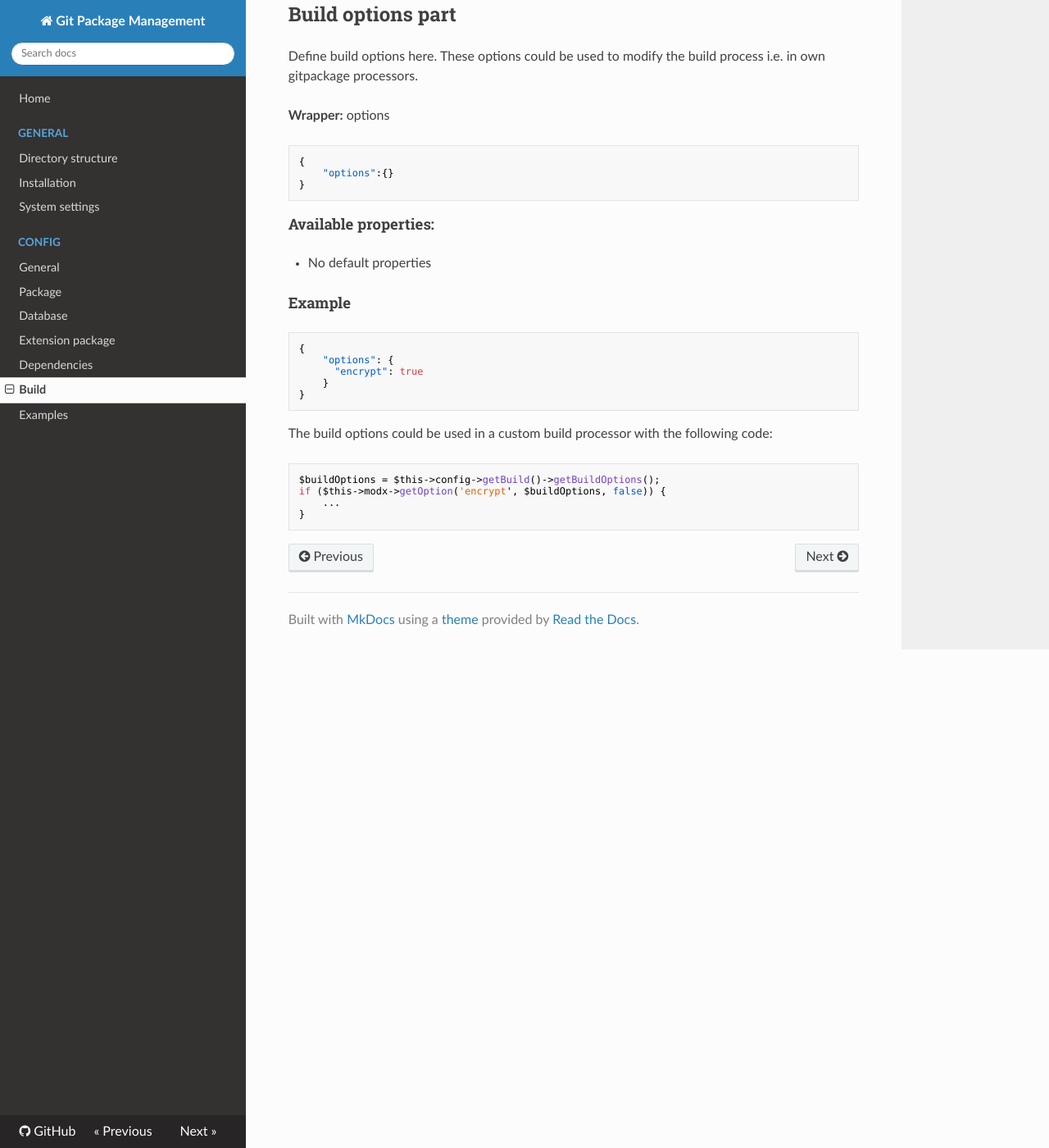
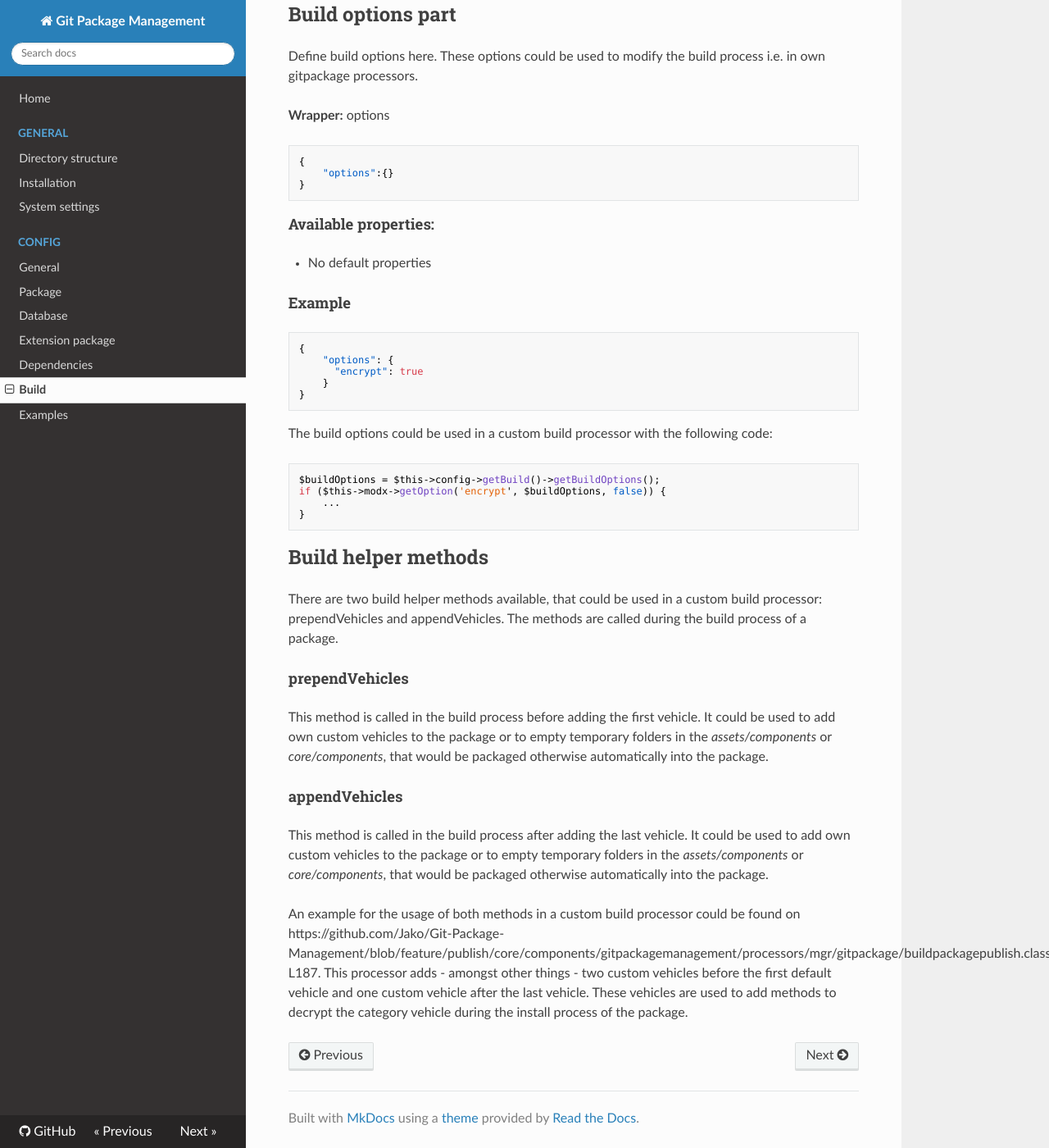
Before and after one commit to theboxer/Git-Package-Management, an MkDocs documentation site: the page built from core/components/gitpackagemanagement/docs/config/build.md, in a window 1280 px wide and 1400 px high, scrolled down 2022 px. Shown: the whole window at 82% size. Built offline with MkDocs 1.6.1, drawn with Linux system fonts in a browser that asks for light colours; nearby versions of some CDN libraries; old or Windows-style settings are respelled for this version of MkDocs.

Commit message:
Update build docs: build helper methods - prependVehicles, appendVehicles

````diff
--- a/core/components/gitpackagemanagement/docs/config/build.md
+++ b/core/components/gitpackagemanagement/docs/config/build.md
@@ -109,3 +109,17 @@ if ($this->modx->getOption('encrypt', $buildOptions, false)) {
     ...
 }
 ```
+
+## Build helper methods
+
+There are two build helper methods available, that could be used in a custom build processor: prependVehicles and appendVehicles. The methods are called during the build process of a package.
+
+#### prependVehicles
+
+This method is called in the build process before adding the first vehicle. It could be used to add own custom vehicles to the package or to empty temporary folders in the *assets/components* or *core/components*, that would be packaged otherwise automatically into the package.
+
+#### appendVehicles
+
+This method is called in the build process after adding the last vehicle. It could be used to add own custom vehicles to the package or to empty temporary folders in the *assets/components* or *core/components*, that would be packaged otherwise automatically into the package.
+
+An example for the usage of both methods in a custom build processor could be found on https://github.com/Jako/Git-Package-Management/blob/feature/publish/core/components/gitpackagemanagement/processors/mgr/gitpackage/buildpackagepublish.class.php#L132-L187. This processor adds - amongst other things - two custom vehicles before the first default vehicle and one custom vehicle after the last vehicle. These vehicles are used to add methods to decrypt the category vehicle during the install process of the package.
````
